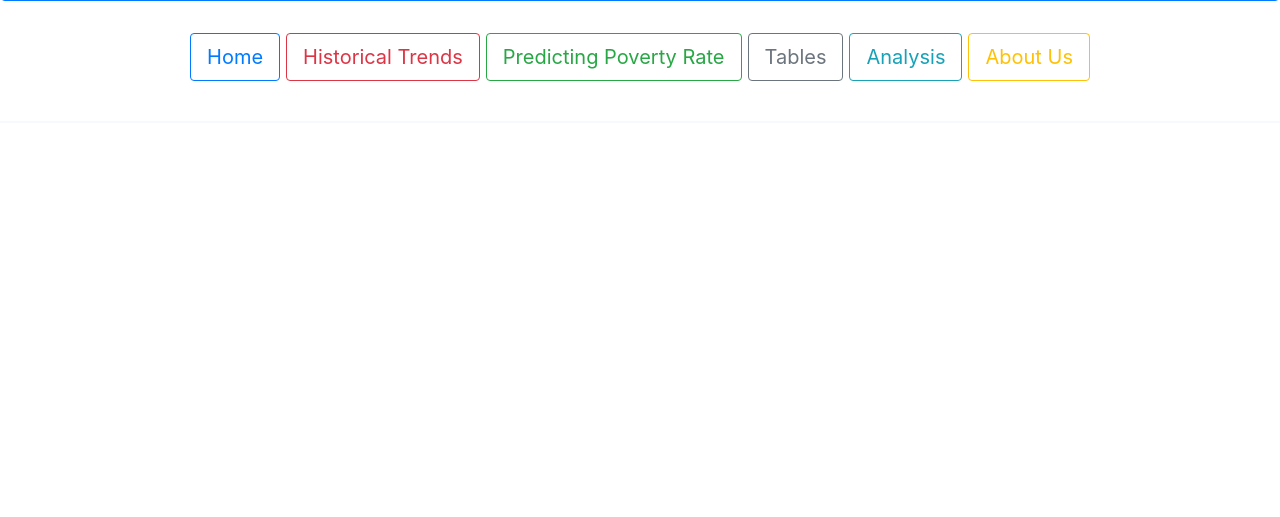
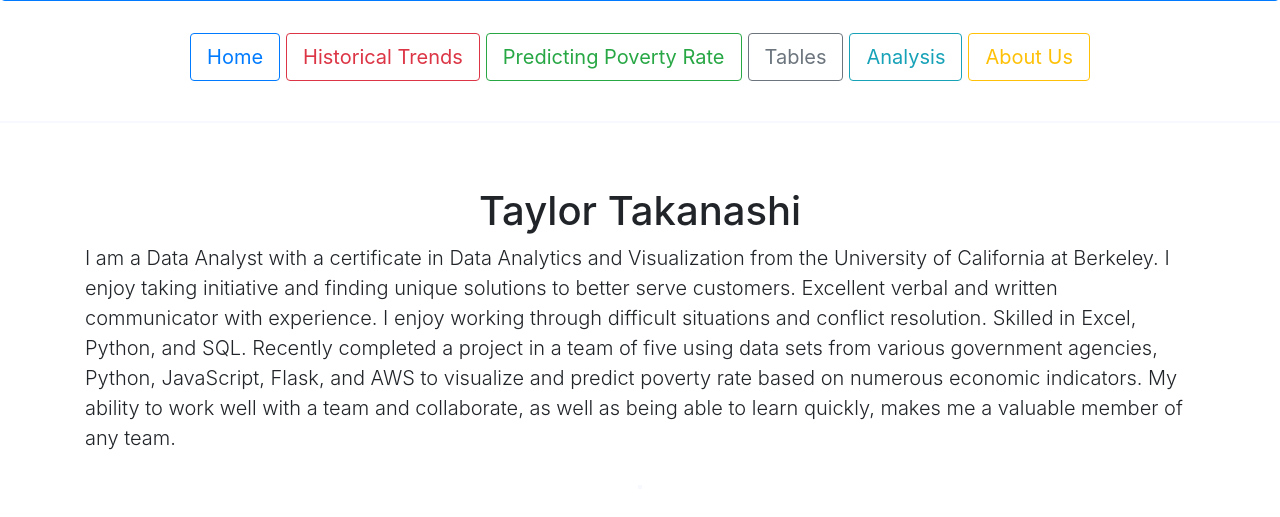
Before and after one commit to taytaka/Poverty_and_Minimum_Wage, a Flask app: page /about in a window 1280 px wide. Shown: the part 355-872 px from the top of the page. Before the commit the page ends 436 px from the top, so only its background shows below. Run offline with Flask 2, Linux system fonts and the light colour scheme; some libraries are stand-ins or nearby versions.

Commit message:
Updated About.html

```diff
--- a/Visualizations/webpage/templates/about.html
+++ b/Visualizations/webpage/templates/about.html
@@ -108,6 +108,24 @@
   <br>
   <hr style="border: 1px solid #F8F8FF;" />
   <br>
+  <br>
+
+  <!-- Start About Section 1-->
+  <div class="container padding">
+    <div class="row welcome text-center">
+      <hr>
+      <div class="col-12">
+        <h1> Taylor Takanashi</h1>
+        <p class="lead text-left text-break">
+            I am a Data Analyst with a certificate in Data Analytics and Visualization from the University of California at Berkeley. I enjoy taking initiative and finding unique solutions to better serve customers. Excellent verbal and written communicator with experience. I enjoy working through difficult situations and conflict resolution. Skilled in Excel, Python, and SQL. Recently completed a project in a team of five using data sets from various government agencies, Python, JavaScript, Flask, and AWS to visualize and predict poverty rate based on numerous economic indicators. My ability to work well with a team and collaborate, as well as being able to learn quickly, makes me a valuable member of any team.<br>
+            </p>
+          </div>
+
+          <br>
+          <br>
+          <hr style="border: 2px solid #F8F8FF;" />
+          <br>
+          <br>
 
 </body>
 
--- a/Visualizations/webpage/templates/analysis.html
+++ b/Visualizations/webpage/templates/analysis.html
@@ -134,7 +134,7 @@
           <br>
           <br>
 
-          <img src="../static/images/feature_importance.jpg" alt="Feature Importance" width="700" height="500">
+        <img src="../static/images/feature_importance.jpg" alt="Feature Importance" width="700" height="500">
 
 
         <h2>Which economic indicators have the highest correlation with poverty rates?</h2>
```
